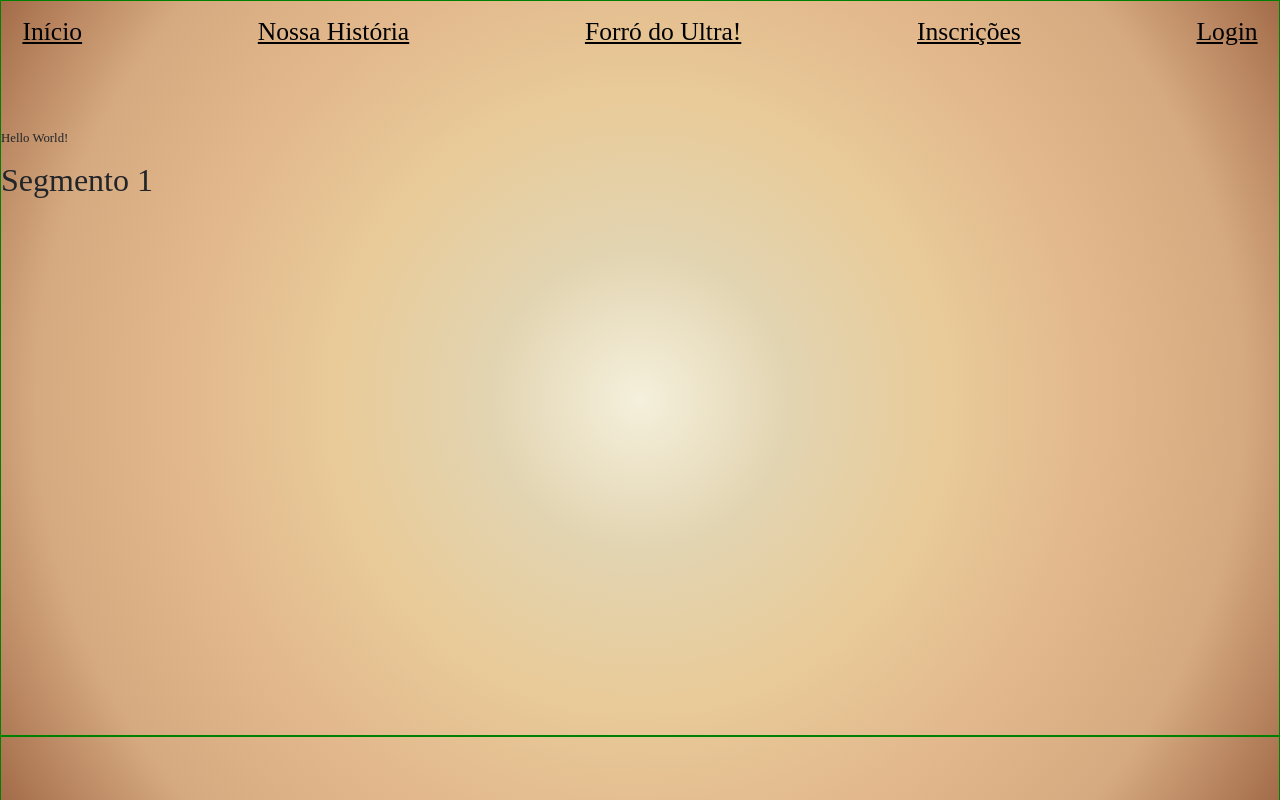
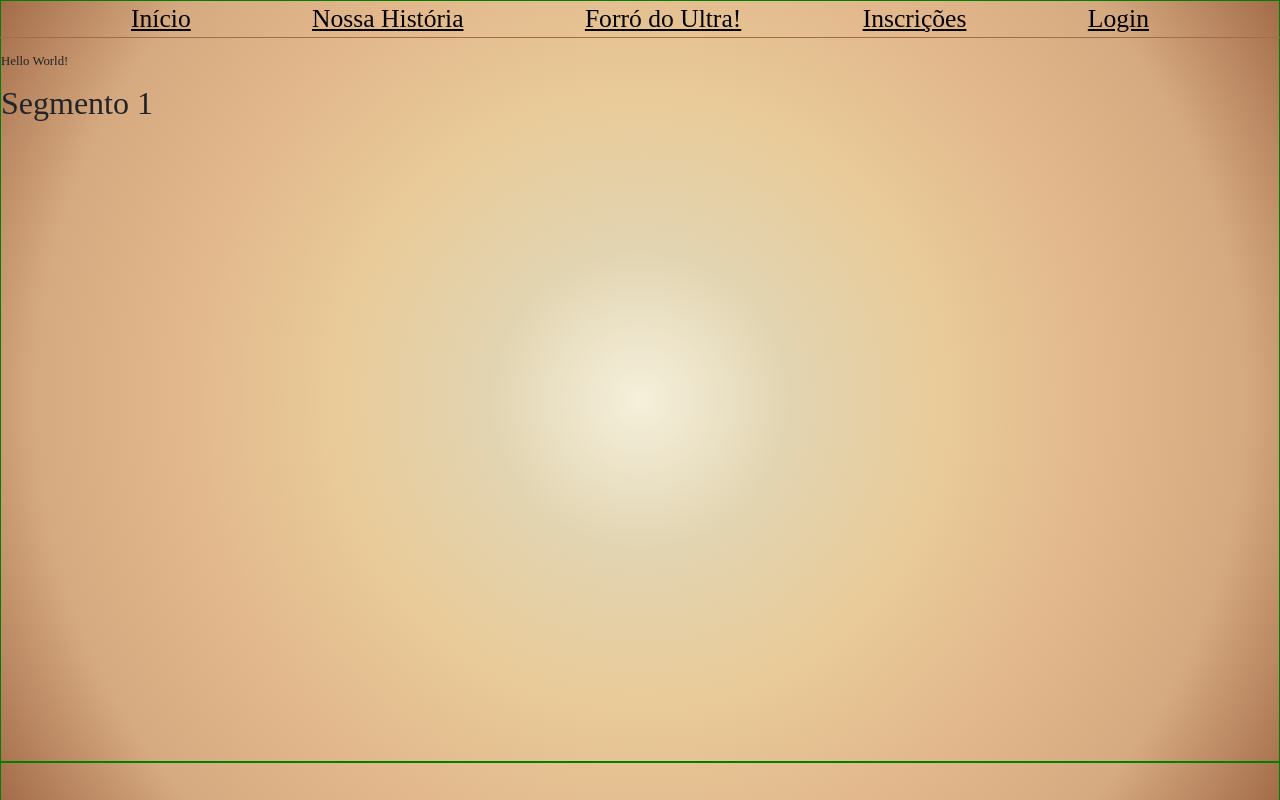
Before and after one commit to ArlessonMoura/congress-brazilian-dance-ultra, a React (Create React App) app: page / in a window 1280 px wide. Built offline with nearby package versions, Linux system fonts and the light colour scheme.

Commit message:
adjusts on LandingPage

```diff
--- a/src/App.scss
+++ b/src/App.scss
@@ -1,22 +1 @@
 @import "~bootstrap/scss/bootstrap";
-
-@font-face {
-  font-family: xilogravura;
-  src: url(./assets/fonts/woodcut.otf);
-
-  font-family: antique;
-  src: url(./assets/fonts/CasablancaAntiqueItalic400.ttf);
-
-  font-family: armorial;
-  src: url(./assets/fonts/armorial.ttf);
-}
-
-*,
-*::after,
-*::before {
-  margin: 0;
-  padding: 0;
-  box-sizing: border-box;
-  font-family: antique;
-  font-size: 1vw;
-}
--- a/src/components/Header/style.scss
+++ b/src/components/Header/style.scss
@@ -1,20 +1,19 @@
 header {
-  height: 10%;
+  height: 3rem;
   width: 100%;
   position: fixed;
   background-color: none;
-  // background-image: linear-gradient(to top, #e2b88c, #d6aa80, #a36b49);
+  border-bottom: 1px solid #a36b49;
 }
 
 nav {
   display: flex;
   align-content: center;
-  justify-content: space-between;
+  justify-content: space-evenly;
   align-items: center;
 }
 
 a {
-  margin: 1rem;
   color: black;
   font-size: 2rem;
 }
--- a/src/index.scss
+++ b/src/index.scss
@@ -1,8 +1,20 @@
+@font-face {
+  font-family: armorial;
+  src: url(./assets/fonts/armorial.ttf);
+}
+
+*,
+*::after,
+*::before {
+  margin: 0;
+  padding: 0;
+  box-sizing: border-box;
+  font-family: 'Times New Roman', Times, serif;
+  font-size: 1vw;
+  scroll-behavior: smooth;
+}
+
 body {
-  margin: 0;
-  font-family: -apple-system, BlinkMacSystemFont, 'Segoe UI', 'Roboto', 'Oxygen',
-    'Ubuntu', 'Cantarell', 'Fira Sans', 'Droid Sans', 'Helvetica Neue',
-    sans-serif;
   -webkit-font-smoothing: antialiased;
   -moz-osx-font-smoothing: grayscale;
 }
--- a/src/pages/LandingPage/style.scss
+++ b/src/pages/LandingPage/style.scss
@@ -1,17 +1,16 @@
 main {
   height: 100vh;
   width: 100vw;
-  scroll-behavior: smooth;
   scroll-snap-type: y mandatory;
-  overflow-y: scroll;
+  overflow-x: hidden;
   background-image: radial-gradient(circle, #f5f0dc, #e2d4b1, #e9cb99, #e2b88c, #d6aa80, #a36b49);
 }
 
 section {
-  padding-top: 10%;
-  height: calc(100% - 8%);
+  padding-top: 4rem;
+  height: calc(100% - 3rem);
   width: 100%;
   scroll-snap-align: start;
-  scroll-margin-top: 8%;
+  scroll-margin-bottom: 3rem;
   border: 1px solid green;
 }
```
Also changed, not shown: src/assets/fonts/CasablancaAntiqueItalic400.ttf (deleted), src/assets/fonts/woodcut.otf (deleted).
